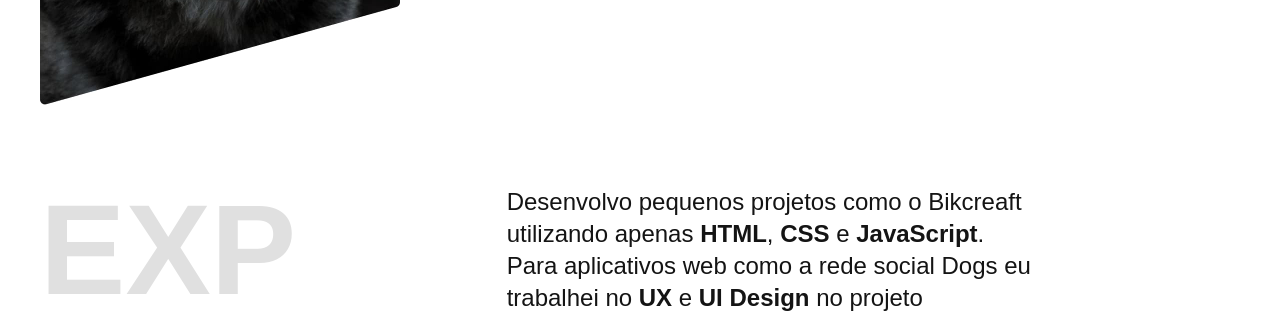
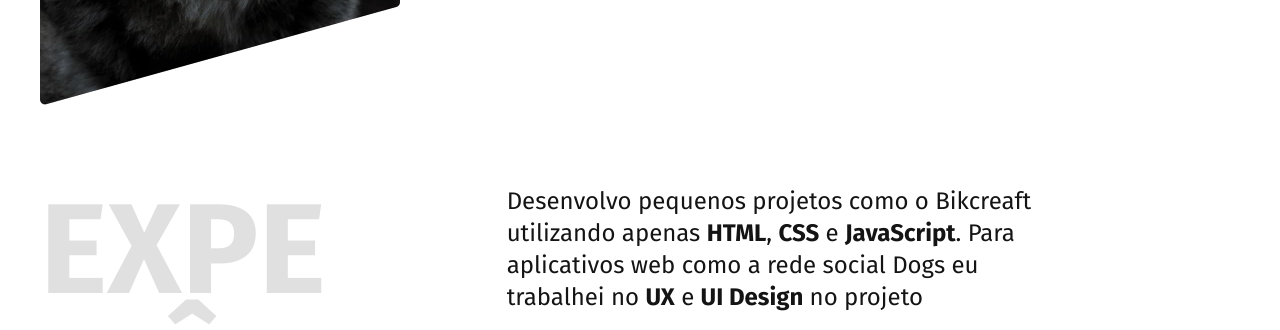
Before and after one commit to AdalbertCosta/sitelobo_projeto.origamid, a plain HTML site: page index.html in a window 1280 px wide. Shown: the part 577-907 px from the top of the page. Drawn offline with Linux system fonts and the light colour scheme.

Commit message:
Incluindo fonts

```diff
--- a/index.html
+++ b/index.html
@@ -9,6 +9,13 @@
   <title>Lobo - Desenvolvedor e Design </title>
   <meta name="description" content="Desenvolvedor Front End & UX/UI Designer, localizado no Rio de Janeiro">
   <link rel="icon" href="./favicon.svg" type="image/svg+xml">
+
+  <!-- fonts -->
+
+  <link rel="preconnect" href="https://fonts.googleapis.com">
+  <link rel="preconnect" href="https://fonts.gstatic.com" crossorigin>
+  <link href="https://fonts.googleapis.com/css2?family=Fira+Sans:wght@400;700&display=swap" rel="stylesheet">
+
 </head>
 
 <body>
```
